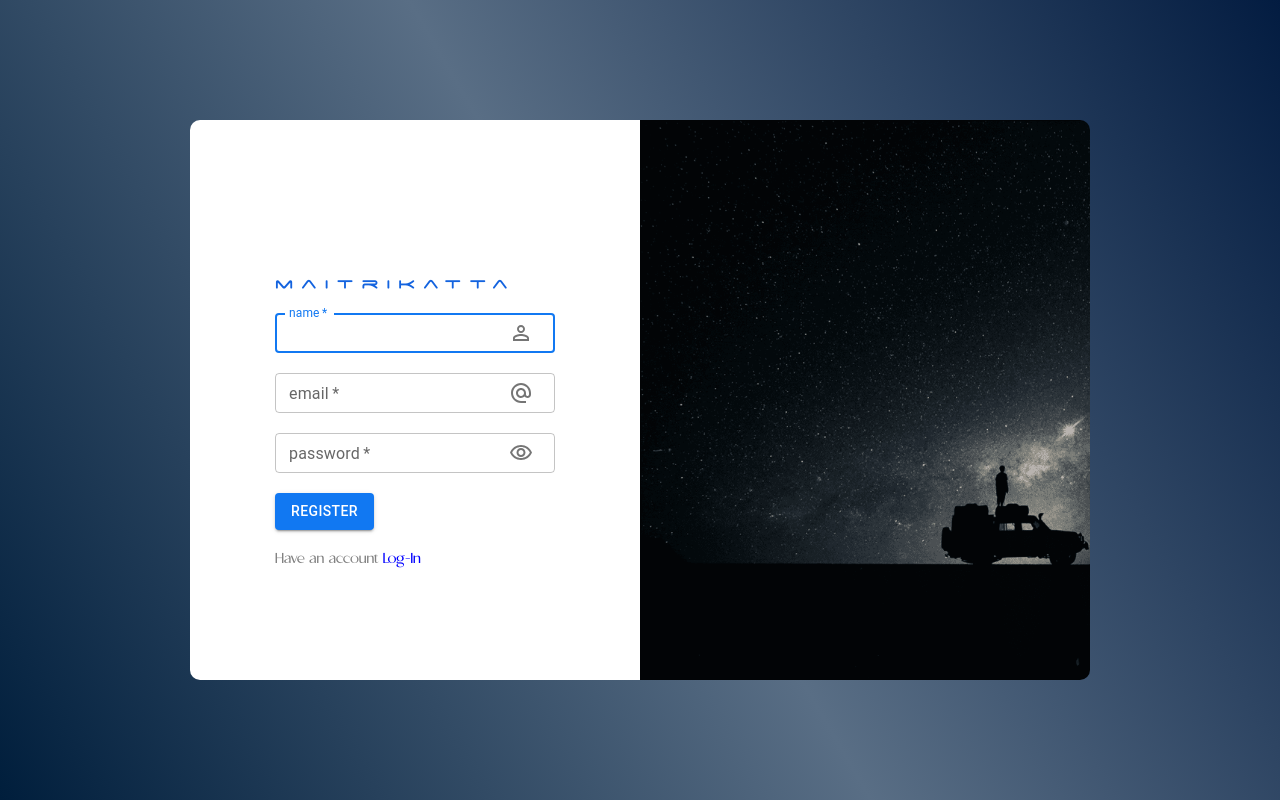
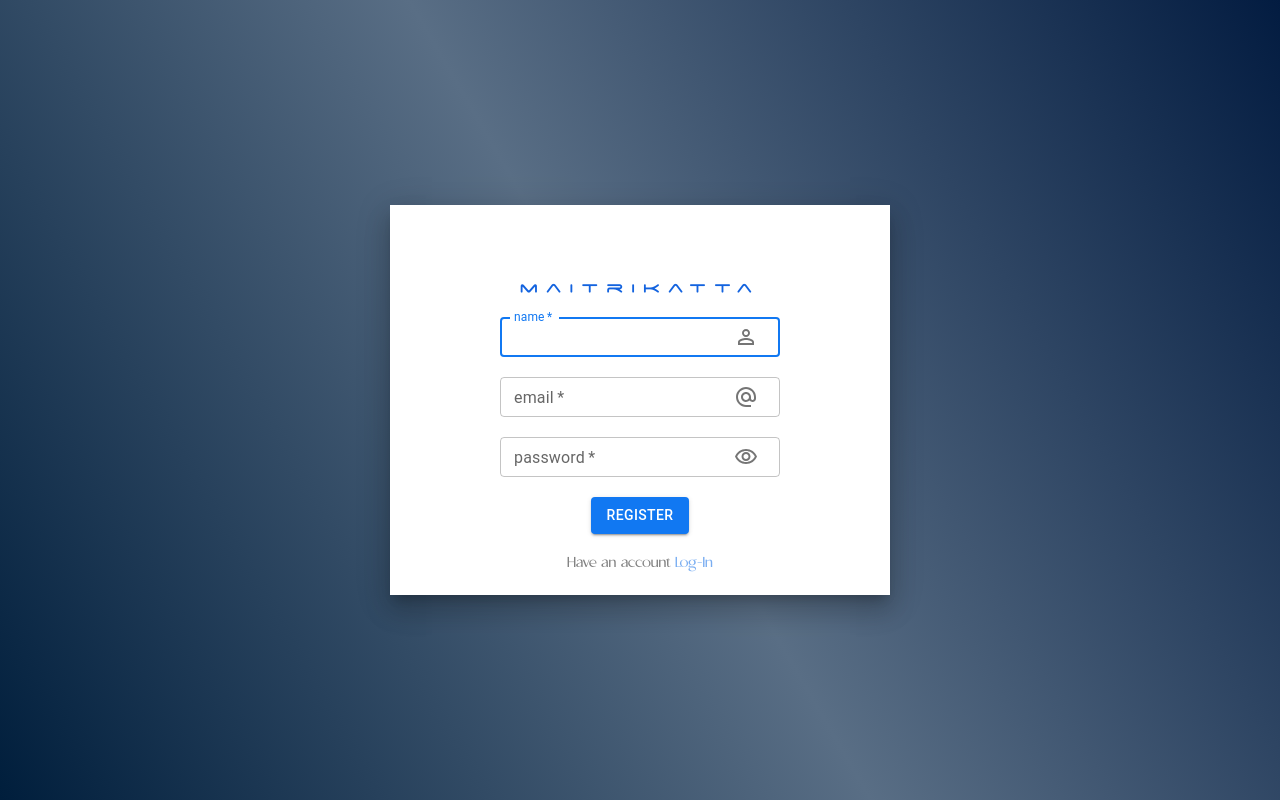
Before and after one commit to maitrikatta/maitrikatta-frontend, a React (Create React App) app: page /register in a window 1280 px wide. Built offline with nearby package versions, Linux system fonts and the light colour scheme.

Commit message:
Register Component of Route category changed fixed border color of text fields when switched to dark mode

```diff
--- a/src/Routes/Register.js
+++ b/src/Routes/Register.js
@@ -9,12 +9,13 @@ import {
   Button,
   Icon,
   Typography,
+  Paper,
+  Box,
 } from '@mui/material';
 import VisibilityOutlinedIcon from '@mui/icons-material/VisibilityOutlined';
 import AlternateEmailOutlinedIcon from '@mui/icons-material/AlternateEmailOutlined';
 import PersonOutlineOutlinedIcon from '@mui/icons-material/PersonOutlineOutlined';
 import VisibilityOff from '@mui/icons-material/VisibilityOff';
-import { Box } from '@mui/system';
 function Register() {
   const [axiosError, setAxiosError] = useState(false);
   const navigate = useNavigate();
@@ -110,9 +111,33 @@ function Register() {
   };
 
   return (
-    <section className={register.wrapper}>
-      <form action="#" onSubmit={(e) => validate(e)} className={register.left}>
-        <div className={register.snippet_wrapper}>
+    <Box component="section" className={register.wrapper}>
+      <Box
+        component="form"
+        sx={{
+          width: '100%',
+          height: '100%',
+          display: 'flex',
+          alignItems: 'center',
+          justifyContent: 'center',
+        }}
+        action="#"
+        onSubmit={(e) => validate(e)}
+      >
+        <Paper
+          elevation={16}
+          square
+          sx={{
+            width: { xs: '85%', sm: '450px', md: '500px' },
+            display: 'flex',
+            flexDirection: 'column',
+            justifyContent: 'flex-start',
+            alignItems: 'center',
+            gap: '20px',
+            textAlign: 'center',
+            p: 3,
+          }}
+        >
           <Box
             sx={{
               display: 'flex',
@@ -218,10 +243,9 @@ function Register() {
               Have an account <a href="login">Log-In</a>
             </p>
           </div>
-        </div>
-      </form>
-      <section className={register.right}></section>
-    </section>
+        </Paper>
+      </Box>
+    </Box>
   );
 }
 
--- a/src/style/register.module.css
+++ b/src/style/register.module.css
@@ -15,7 +15,6 @@
 .wrapper {
   width: 100%;
   height: 100vh;
-  flex-wrap: wrap;
   background: rgb(5, 0, 36);
   background: linear-gradient(
     -120deg,
@@ -25,30 +24,8 @@
   );
   /* background-image: url('../assets/space-stars.jpg'); */
   background-size: cover;
-  display: flex;
-  flex-direction: row;
-  justify-content: center;
-  align-items: center;
 }
-.left {
-  flex-basis: 450px;
-  height: 70%;
-  background-color: #ffffff;
-  border-radius: 10px 0px 0px 10px;
-  /* flex */
-  display: flex;
-  flex-direction: column;
-  align-items: center;
-  justify-content: center;
-}
-.snippet_wrapper {
-  height: 350px;
-  display: flex;
-  flex-direction: column;
-  justify-content: flex-start;
-  align-items: flex-start;
-  gap: 20px;
-}
+
 .heading {
   font-family: space;
   letter-spacing: 8px;
@@ -62,13 +39,5 @@
 }
 .sign a {
   text-decoration: none;
-  color: blue;
+  color: rgba(10, 105, 230, 0.546);
 }
-
-.right {
-  flex-basis: 450px;
-  border-radius: 0px 10px 10px 0px;
-  height: 70%;
-  background-image: url('../assets/register-space.webp');
-  background-size: cover;
-}
```
